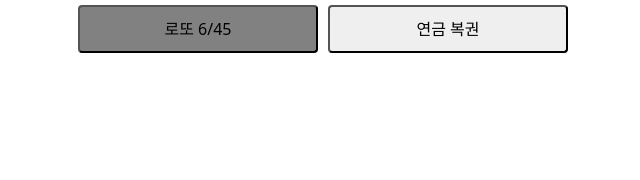
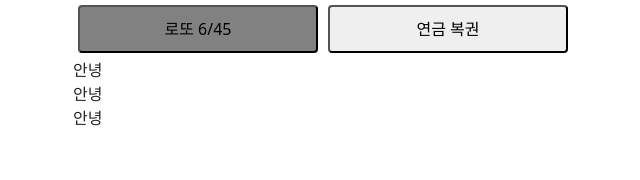
Before and after one commit to hwan-kr/lottery, a React (Create React App) app: page / in a window 1280 px wide. Shown: the top 180 px of the page, without its empty margins (317-957 px from the left). Built offline with nearby package versions, Linux system fonts and the light colour scheme.

Commit message:
각 버튼 selected 여부에 따른 컨텐츠도 toggle 설정

```diff
--- a/src/App.js
+++ b/src/App.js
@@ -22,6 +22,9 @@ function App() {
                     >
                         로또 6/45
                     </button>
+                    <div className={`${selected !== "lottery" ? "hide" : ""}`}>
+                        <Lottery></Lottery>
+                    </div>
                 </div>
                 <div className="pension-lottery">
                     <button
@@ -34,6 +37,9 @@ function App() {
                     >
                         연금 복권
                     </button>
+                    <div className={`${selected !== "pension" ? "hide" : ""}`}>
+                        <Pension></Pension>
+                    </div>
                 </div>
             </div>
         </>
--- a/src/components/Lottery.js
+++ b/src/components/Lottery.js
@@ -1,7 +1,9 @@
 function Lottery() {
     return (
         <>
-            <div></div>
+            <div>안녕</div>
+            <div>안녕</div>
+            <div>안녕</div>
         </>
     );
 }
--- a/src/styles/App.css
+++ b/src/styles/App.css
@@ -41,7 +41,6 @@
 .select-box {
     display: flex;
     justify-content: center;
-    align-items: center;
 }
 .select-btn {
     border-radius: 4px !important;
@@ -65,3 +64,7 @@
     display: flex;
     flex-direction: column;
 }
+
+.hide {
+    display: none;
+}
```
